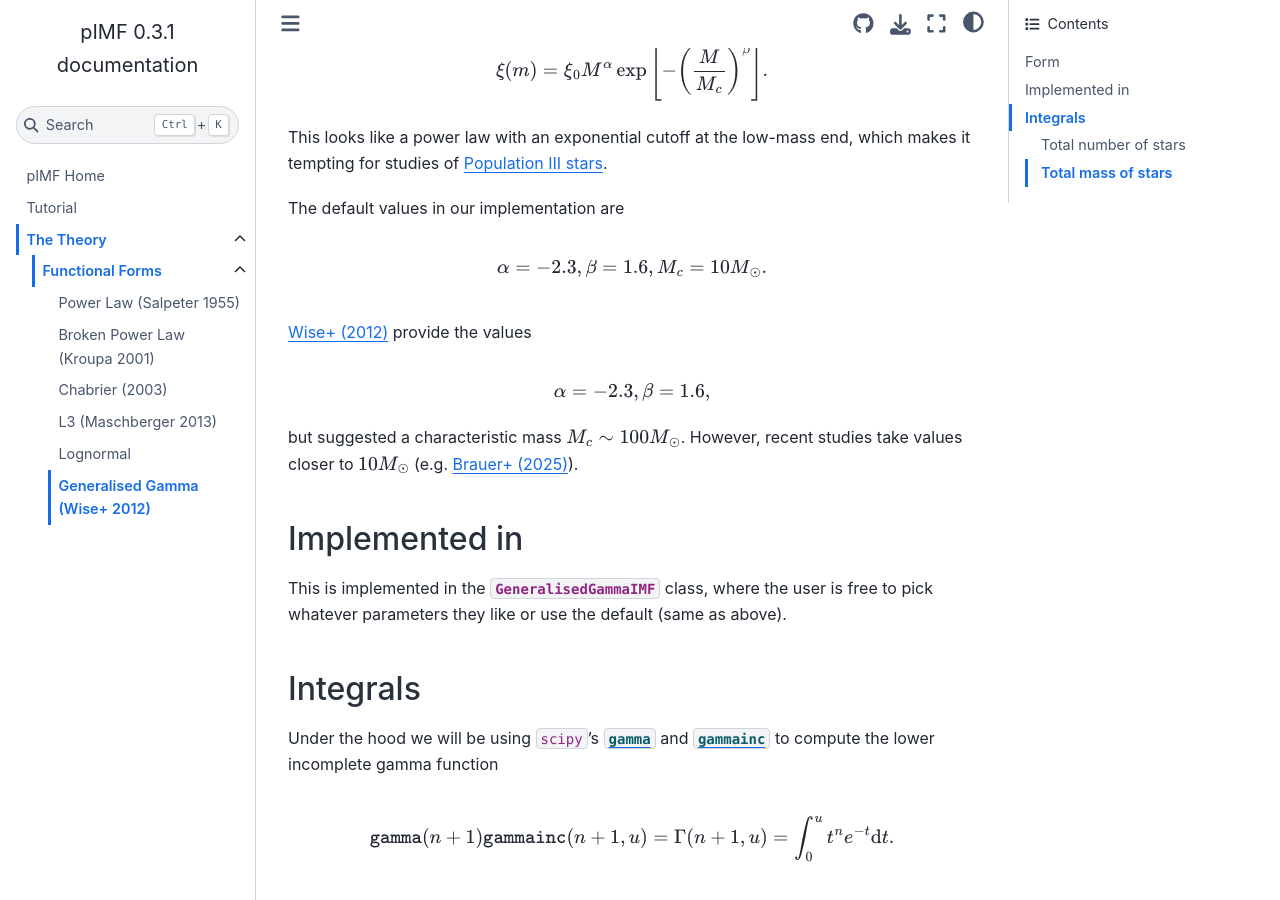
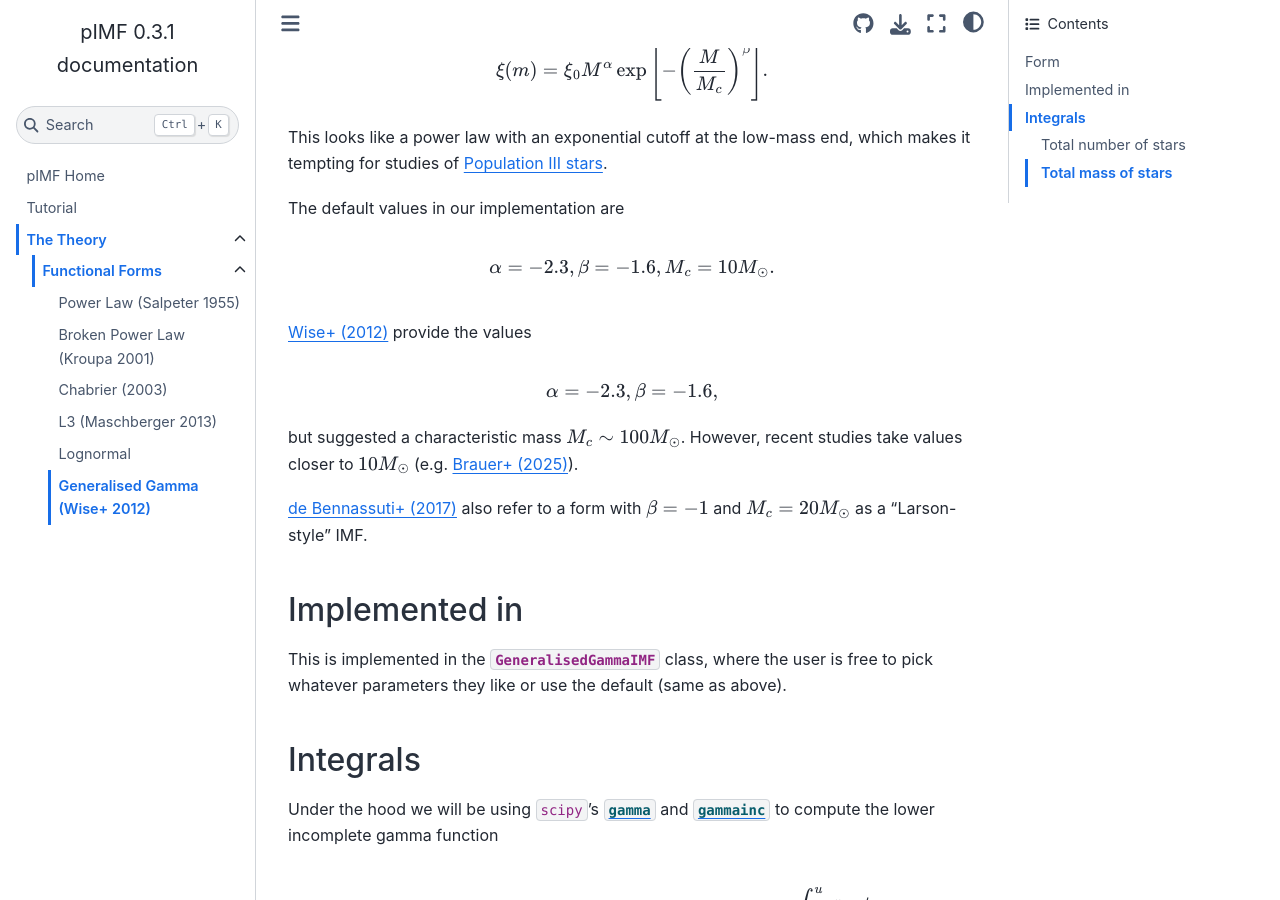
Before and after one commit to E-W-Jones/pIMF, a Sphinx documentation site: the page built from docs/source/functional_forms/wise.md, in a window 1280 px wide and 900 px high, scrolled down 447 px. Built offline with Sphinx 7.4.7 and the Sphinx Book theme 1.1.4, drawn with Linux system fonts in a browser that asks for light colours; pages that are not in the unit, such as notebooks, are missing from menus.

Commit message:
[DOCS] Update docs with beta sign error and note on "Larson style" IMF as another name for generalised gamma.

```diff
--- a/docs/source/functional_forms/wise.md
+++ b/docs/source/functional_forms/wise.md
@@ -6,9 +6,11 @@ This IMF used to be called `ExponentialCutoffPowerLawIMF`. It's possible some ol
 Also referred to as the _generalized
 Rosin-Rammler function_ by [Chabrier (2003)](https://ui.adsabs.harvard.edu/abs/2003PASP..115..763C/abstract), the [Generalised Gamma Distribution](https://en.wikipedia.org/wiki/Generalized_gamma_distribution) can be expressed as $$\xi(m) = \xi_0 M^\alpha\exp\left[-\left(\frac{M}{M_c}\right)^\beta\right].$$ This looks like a power law with an exponential cutoff at the low-mass end, which makes it tempting for studies of [Population III stars](../theory.md#population-ii-vs-population-iii).
 
-The default values in our implementation are $$\alpha = -2.3, \beta=1.6, M_c = 10M_\odot.$$
+The default values in our implementation are $$\alpha = -2.3, \beta=-1.6, M_c = 10M_\odot.$$
 
-[Wise+ (2012)](https://ui.adsabs.harvard.edu/abs/2012ApJ...745...50W/abstract) provide the values $$\alpha = -2.3, \beta=1.6,$$ but suggested a characteristic mass $M_c\sim100M_\odot$. However, recent studies take values closer to $10M_\odot$ (e.g. [Brauer+ (2025)](https://ui.adsabs.harvard.edu/abs/2025ApJ...980...41B/abstract)).
+[Wise+ (2012)](https://ui.adsabs.harvard.edu/abs/2012ApJ...745...50W/abstract) provide the values $$\alpha = -2.3, \beta=-1.6,$$ but suggested a characteristic mass $M_c\sim100M_\odot$. However, recent studies take values closer to $10M_\odot$ (e.g. [Brauer+ (2025)](https://ui.adsabs.harvard.edu/abs/2025ApJ...980...41B/abstract)).
+
+[de Bennassuti+ (2017)](https://ui.adsabs.harvard.edu/abs/2017MNRAS.465..926D/abstract) also refer to a form with $\beta = -1$ and $M_c=20M_\odot$ as a "Larson-style" IMF.
 
 ## Implemented in
 This is implemented in the {py:class}`~pimf.initialmassfunction.GeneralisedGammaIMF` class, where the user is free to pick whatever parameters they like or use the default (same as above).
```
